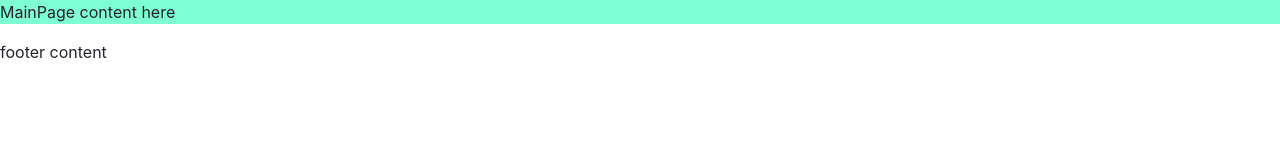
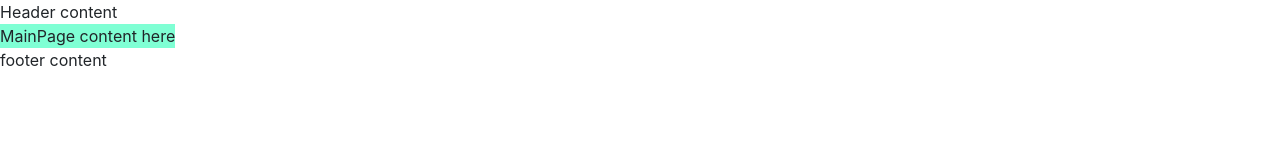
Before and after one commit to Keuchsieu/PW, a React app: page / in a window 1280 px wide. Built offline with nearby package versions, Linux system fonts and the light colour scheme.

Commit message:
Added Header

```diff
--- /dev/null
+++ b/src/app/components/Header.js
@@ -0,0 +1,11 @@
+import React from 'react';
+
+function Header(props){
+  return(
+    <div className="Header">
+      Header content
+    </div>
+  );
+}
+
+export default Header;
--- a/src/app/components/MainPage.js
+++ b/src/app/components/MainPage.js
@@ -1,10 +1,12 @@
 import React from 'react';
 import Footer from './Footer.js';
+import Header from './Header.js';
 
 
 function MainPage(props){
   return(
       <div className="MainPage">
+        <Header />
         <p>MainPage content here</p>
         <Footer />
       </div>
--- a/src/app/styles/style.css
+++ b/src/app/styles/style.css
@@ -1,3 +1,11 @@
 p{
   background-color: aquamarine;
+  margin: auto;
 }
+div{
+  display: inline-block;
+}
+
+.contact{
+  margin: auto;
+}
```
